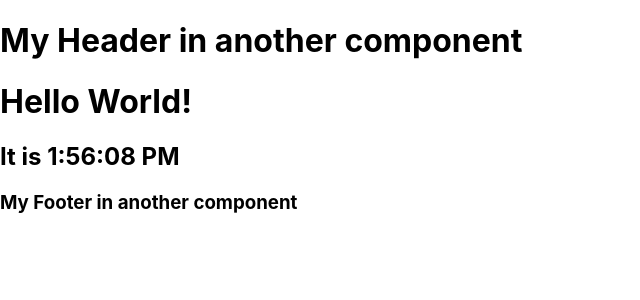
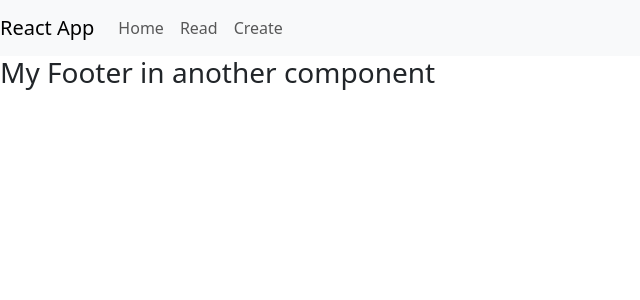
Before and after one commit to PaTTTeX/Lab_Three, a React (Create React App) app in the folder my-app/: page / in a window 1280 px wide. Shown: the top 300 px of the page, without its empty margins (0-640 px from the left). Built offline with nearby package versions, Linux system fonts and the light colour scheme.

Commit message:
Added navigation bar

```diff
--- a/my-app/package.json
+++ b/my-app/package.json
@@ -10,6 +10,7 @@
     "react": "^18.3.1",
     "react-bootstrap": "^2.10.5",
     "react-dom": "^18.3.1",
+    "react-router-dom": "^6.26.2",
     "react-scripts": "5.0.1",
     "web-vitals": "^2.1.4"
   },
--- a/my-app/src/App.js
+++ b/my-app/src/App.js
@@ -1,14 +1,20 @@
-import Header from './Components/Header.js';
-import Content from './Components/Content.js';
+import { BrowserRouter as Router, Route, Routes } from 'react-router-dom';
+import NavigationBar from './Components/NavigationBar';
+import Header from './Components/Header';
 import Footer from './Components/Footer';
+import Content from './Components/Content';
 
 function App() {
   return (
-    <div>
-      <Header />
-      <Content />
+    <Router>
+      <NavigationBar />
+      <Routes>
+        <Route path="/home" element={<Content />} />
+        <Route path="/read" element={<h1>Read Component</h1>} />
+        <Route path="/create" element={<h1>Create Component</h1>} />
+      </Routes>
       <Footer />
-    </div>
+    </Router>
   );
 }
 
--- a/my-app/src/Components/Header.js
+++ b/my-app/src/Components/Header.js
@@ -1,5 +1,5 @@
-const Header = () => {
-    return <h1>My Header in another component</h1>;
-  };
+ const Header = () => {
+  return <h1 className="text-center">My Header in another component</h1>;
+};
 
-  export default Header;
+export default Header;
--- /dev/null
+++ b/my-app/src/Components/NavigationBar.js
@@ -0,0 +1,17 @@
+import { Navbar, Nav } from 'react-bootstrap';
+import { Link } from 'react-router-dom';
+
+const NavigationBar = () => {
+  return (
+    <Navbar bg="light" expand="lg">
+      <Navbar.Brand href="#">React App</Navbar.Brand>
+      <Nav className="mr-auto">
+        <Nav.Link as={Link} to="/home">Home</Nav.Link>
+        <Nav.Link as={Link} to="/read">Read</Nav.Link>
+        <Nav.Link as={Link} to="/create">Create</Nav.Link>
+      </Nav>
+    </Navbar>
+  );
+};
+
+export default NavigationBar;
--- a/my-app/src/index.js
+++ b/my-app/src/index.js
@@ -3,6 +3,7 @@ import ReactDOM from 'react-dom/client';
 import './index.css';
 import App from './App';
 import reportWebVitals from './reportWebVitals';
+import 'bootstrap/dist/css/bootstrap.min.css';
 
 const root = ReactDOM.createRoot(document.getElementById('root'));
 root.render(
```
Also changed, not shown: 1 other file (tests, documents, lock files or other folders).
